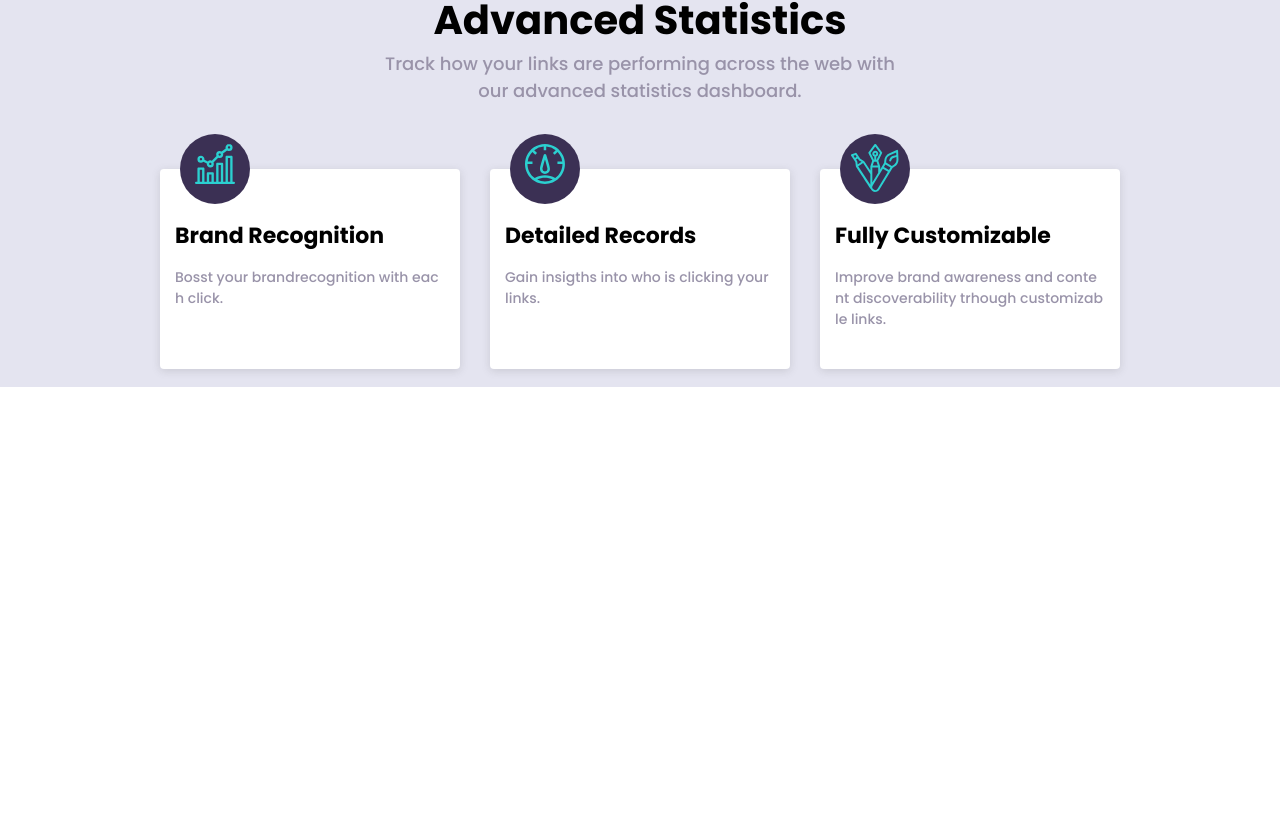
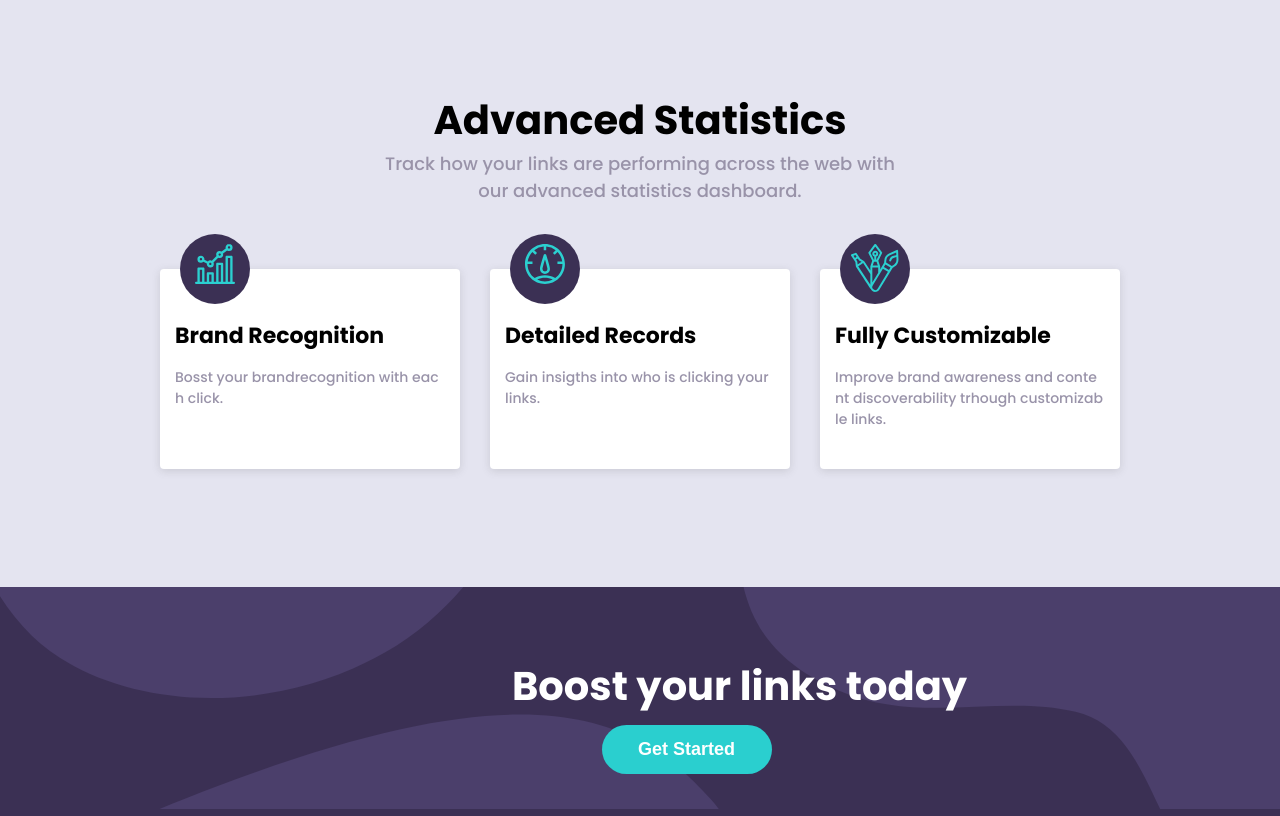
Before and after one commit to Vinicius-gif/encurtador-de-url, a Next.js app: page / in a window 1280 px wide. Shown: the part 862-1678 px from the top of the page. Before the commit the page ends 1249 px from the top, so only its background shows below. Built offline with nearby package versions, Linux system fonts and the light colour scheme.

Commit message:
Add component

```diff
--- a/src/app/page.tsx
+++ b/src/app/page.tsx
@@ -1,6 +1,7 @@
 'use client'
 
 import Banner from '@/components/Banner'
+import Boost from '@/components/Boost'
 import Header from '@/components/Header'
 import Shorter from '@/components/Shorter'
 import Vantagens from '@/components/Vantagens'
@@ -12,6 +13,7 @@ export default function Home() {
       <Banner/>
       <Shorter/>
       <Vantagens/>
+      <Boost/>
     </div>
   )
 }
--- /dev/null
+++ b/src/components/Boost/index.tsx
@@ -0,0 +1,52 @@
+import React from 'react'
+import styled from 'styled-components'
+
+const Container = styled.figcaption`
+  background-color: var(--dark-violet);
+  position: relative;
+  display: flexbox;
+  align-items: center;
+  justify-content: center;
+`
+
+const ImagemFundo = styled.img`
+  position: relative;
+  width: 100%;
+`
+
+const Titulo = styled.h2`
+  font-size: 40px;
+  font-weight: bold;
+  color: var(--white);
+  position: absolute;
+  top: 30%;
+  left: 40%;
+`
+const BotaoBoost = styled.button`
+  position: absolute;
+  top: 60%;
+  left: 47%;
+  color: var(--white);
+  background: var(--cyan);
+  width: 170px;
+  border-radius: 26px;
+  padding: 14px;
+  border: none;
+  font-size: 18px;
+  font-weight: bold;
+  &:hover{
+    opacity: 0.5;
+  }
+`
+
+const Boost = () => {
+  return (
+    <Container>
+      <ImagemFundo src="/images/bg-boost-desktop.svg" alt="" />
+      <Titulo>Boost your links today</Titulo>
+      <BotaoBoost>Get Started</BotaoBoost>
+    </Container>
+  )
+}
+
+export default Boost
--- a/src/components/Vantagens/index.tsx
+++ b/src/components/Vantagens/index.tsx
@@ -5,7 +5,7 @@ import Card from './Card'
 const Container = styled.div`
   background-color: var(--ligth-violet);
   width: 100%;
-  height: 500px;
+  height: 700px;
   margin-top: -80px;
   display: flex;
   align-items: center;
```
